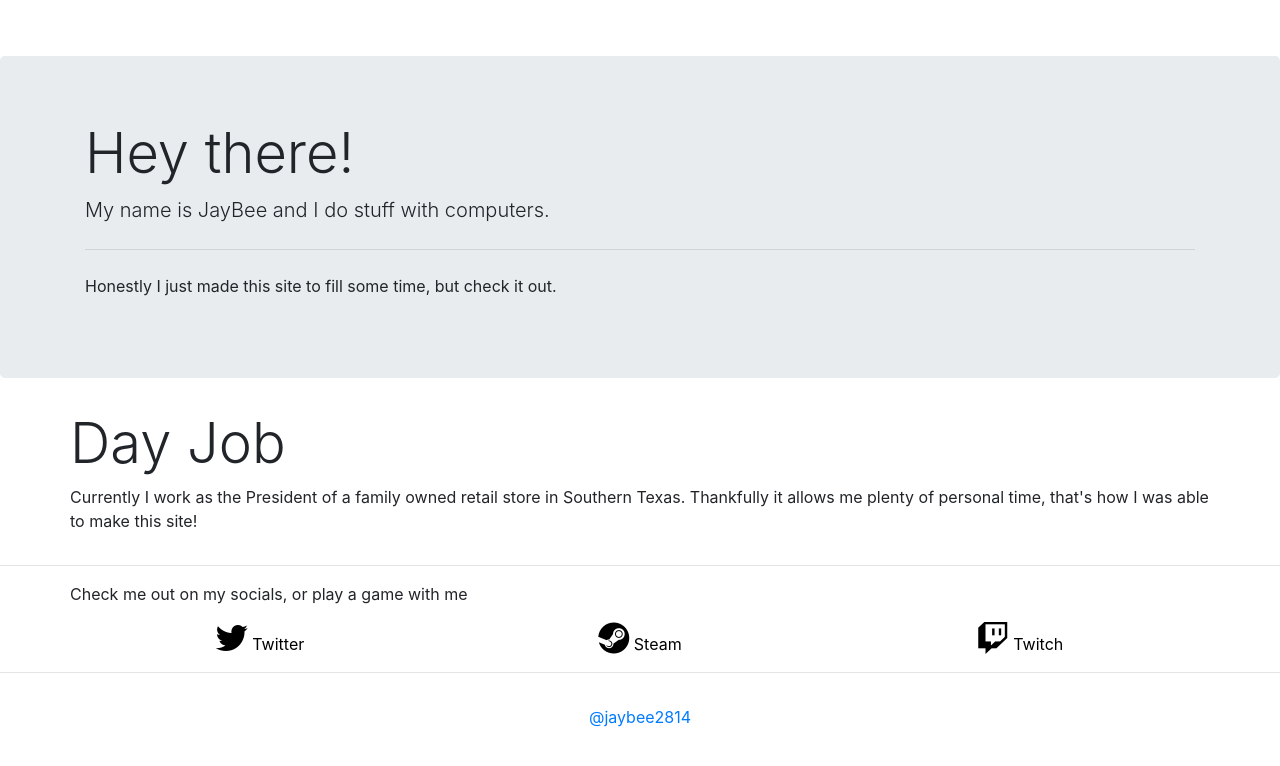
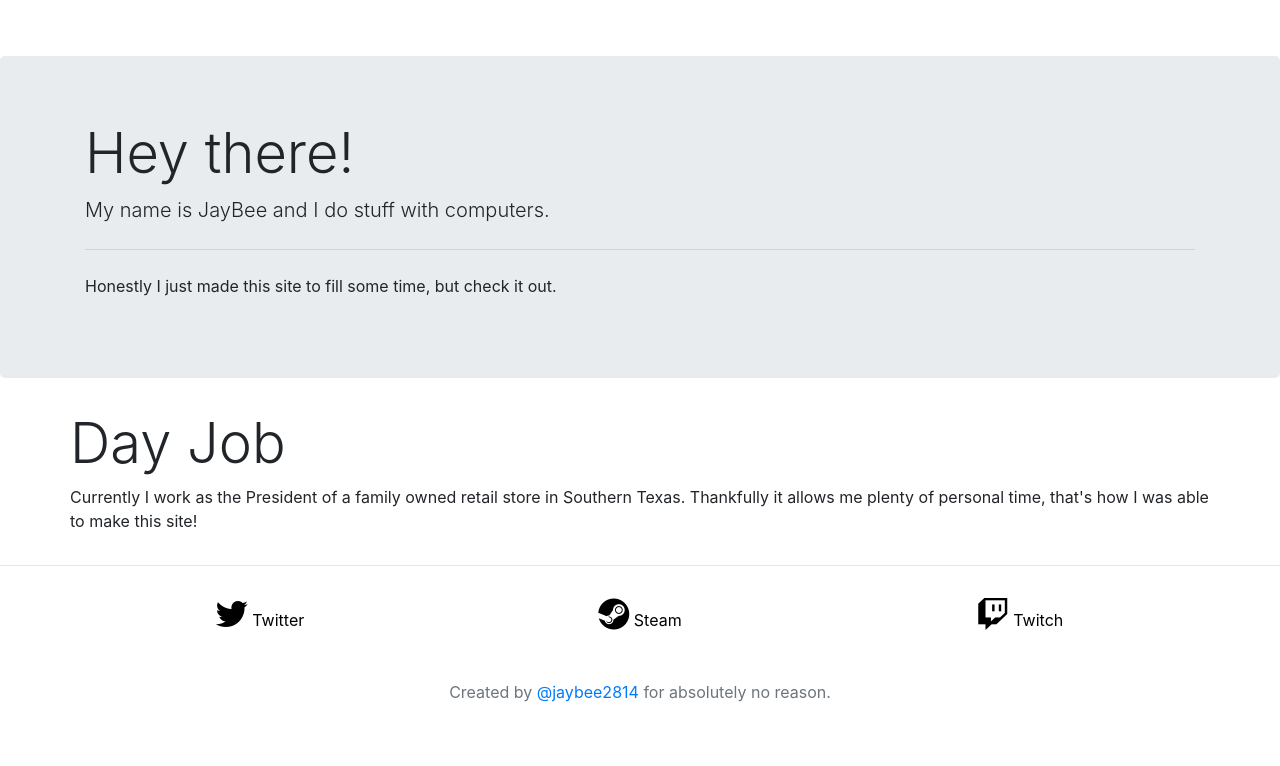
Before and after one commit to JayBee2814/jaybee2814.github.io, a Jekyll site: the page built from Construction/index.html, in a window 1280 px wide. Shown: the top 766 px of the page. Built offline with Jekyll 4.4.1, drawn with Linux system fonts in a browser that asks for light colours; nearby versions of some CDN libraries.

Commit message:
Move the Socials to the Footer

```diff
--- a/Construction/index.html
+++ b/Construction/index.html
@@ -21,26 +21,3 @@
         <p>Currently I work as the President of a family owned retail store in Southern Texas. Thankfully it allows me plenty of personal time, that's how I was able to make this site!</p>
     </div>
 </div>
-<hr>
-<div id="social" class="container">
-    <div class="row">
-        <p>Check me out on my socials, or play a game with me</p>
-    </div>
-    <div class="row text-center links-social">
-      <div class="col-sm-4">
-        <a href="https://twitter.com/JayBee2814" target="_blank" rel="noopener noreferrer">
-        <i class="fa fa-twitter fa-2x" aria-hidden="true"></i> Twitter
-        </a>
-      </div>
-      <div class="col-sm-4">
-        <a href="https://steamcommunity.com/id/jaybee2814/" target="_blank" rel="noopener noreferrer">
-        <i class="fa fa-steam fa-2x" aria-hidden="true"></i> Steam
-        </a>
-      </div>
-      <div class="col-sm-4">
-        <a href="https://www.twitch.tv/jaybee_tv/" target="_blank" rel="noopener noreferrer">
-        <i class="fa fa-twitch fa-2x" aria-hidden="true"></i> Twitch
-        </a>
-      </div>
-    </div>
-</div>
--- a/_includes/footer.html
+++ b/_includes/footer.html
@@ -1,6 +1,25 @@
 <hr>
 <footer class="footer mt-auto py-3">
-    <div class="container text-center">
-        <p><a href="https://twitter.com/jaybee2814" target="_blank" rel="noopener noreferrer">@jaybee2814</a></p>
+    <div id="social" class="container">
+        <div class="row text-center links-social">
+        <div class="col-sm-4">
+            <a href="https://twitter.com/JayBee2814" target="_blank" rel="noopener noreferrer">
+            <i class="fa fa-twitter fa-2x" aria-hidden="true"></i> Twitter
+            </a>
+        </div>
+        <div class="col-sm-4">
+            <a href="https://steamcommunity.com/id/jaybee2814/" target="_blank" rel="noopener noreferrer">
+            <i class="fa fa-steam fa-2x" aria-hidden="true"></i> Steam
+            </a>
+        </div>
+        <div class="col-sm-4">
+            <a href="https://www.twitch.tv/jaybee_tv/" target="_blank" rel="noopener noreferrer">
+            <i class="fa fa-twitch fa-2x" aria-hidden="true"></i> Twitch
+            </a>
+        </div>
+        </div>
+    </div>
+    <div class="container text-center mt-5 text-muted">
+        <p>Created by <a href="https://twitter.com/jaybee2814" target="_blank" rel="noopener noreferrer">@jaybee2814</a> for absolutely no reason.</p>
     </div>
 </footer>
```
